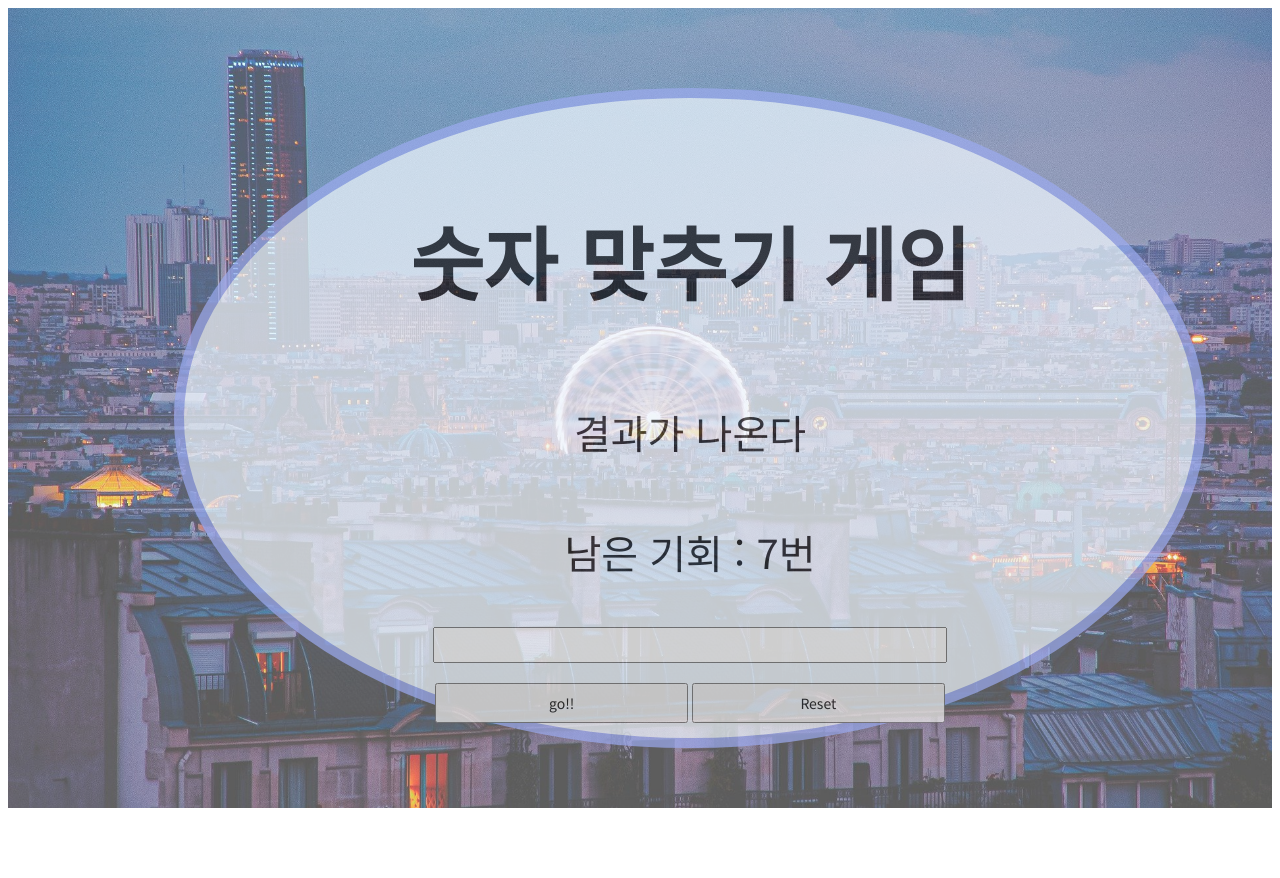
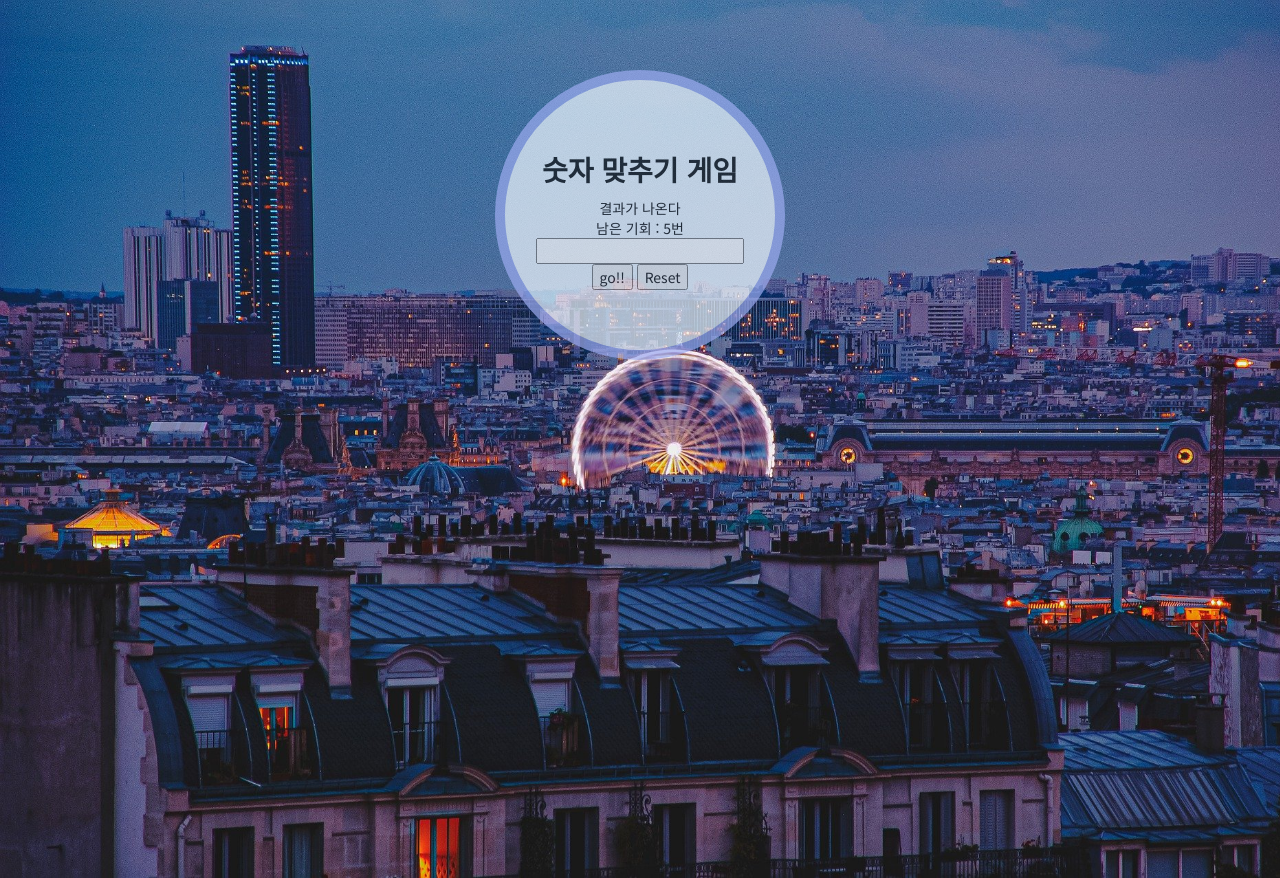
Before and after one commit to kimsumi701/First, a plain HTML site: page index.html in a window 1280 px wide. Before the commit the page ends 820 px from the top, so only its background shows below. Drawn offline with Linux system fonts and the light colour scheme.

Commit message:
border, backgroud location

```diff
--- a/index.html
+++ b/index.html
@@ -12,17 +12,17 @@
     </head>
     <body>
         <div id="wrap">
-            <img src="./Img/city.jpg" alt="배경"/>
             <div class="border">
                 <div class="box1">
                     <h1>숫자 맞추기 게임</h1>
                     <div id="result_area">결과가 나온다</div>
-                    <div id="chance_area">남은 기회 : 7번</div>
+                    <div id="chance_area">남은 기회 : 5번</div>
                     <input type="Number" id="user_input" value=" ">
                     <div class="button">
                         <button id="play_button">go!!</button>
                         <button id="reset_button">Reset</button>
                     </div>
+
                 </div>
             </div>
 
--- a/style.css
+++ b/style.css
@@ -1,7 +1,6 @@
 @charset 'utf-8';
 
 #wrap {
-    position: relative;
     width: 100%;
     height: 100%;
     min-width: 320px;
@@ -9,20 +8,22 @@
     margin: 0 auto;
 }
 
-img {
-    width: 100%;
+body {
     height: 100vh;
-    background-size: 100%, auto;
+    background-image: url(./Img/city.jpg);
     background-repeat: no-repeat;
-    opacity: 0.7;
+    background-size: cover;
+    /* padding: 20px; */
 }
 
+
 .border {
-    position: absolute;
-    top: 15%;
-    width: 80%;
-    height: 60vh;
-    margin: 40px;
+    display: flex;
+
+    width: 270px;
+    height: 270px;
+    margin: 0 auto;
+    margin-top: 70px;
     border: 10px solid rgb(156, 171, 240);
     background-color: aliceblue;
     border-radius: 50%;
@@ -30,7 +31,8 @@ img {
 }
 
 .box1 {
-   text-align: center;
+    margin: auto;
+    text-align: center;
 }
 
 body,
@@ -42,30 +44,30 @@ input {
     color: #121212;
 }
 
-#result_area {
+/* #result_area {
     height: 50px;
     font-size: 18px;
 }
 #chance_area{
     height: 50px;
     font-size: 18px;
-}
+} */
 
-input {
+/* input {
     margin: 20px 0;
 }
 
 button {
     width: 100px;
-}
+} */
 
-h1 {
+/* h1 {
     margin: 20%;
     font-size: 25px;
-}
+} */
 
 /* 테블릿 사이즈 */
-@media (min-width: 768px) {
+/* @media (min-width: 768px) {
     #wrap {
         max-width: 1259px;
     }
@@ -99,7 +101,7 @@ h1 {
 }
 
 /* pc 사이즈 */
-@media (min-width: 1260px) {
+/* @media (min-width: 1260px) {
     #wrap {
         max-width: 1919px;
     }
@@ -131,4 +133,4 @@ h1 {
     button {
        height: 40px;
     }
-}
+} */
```
